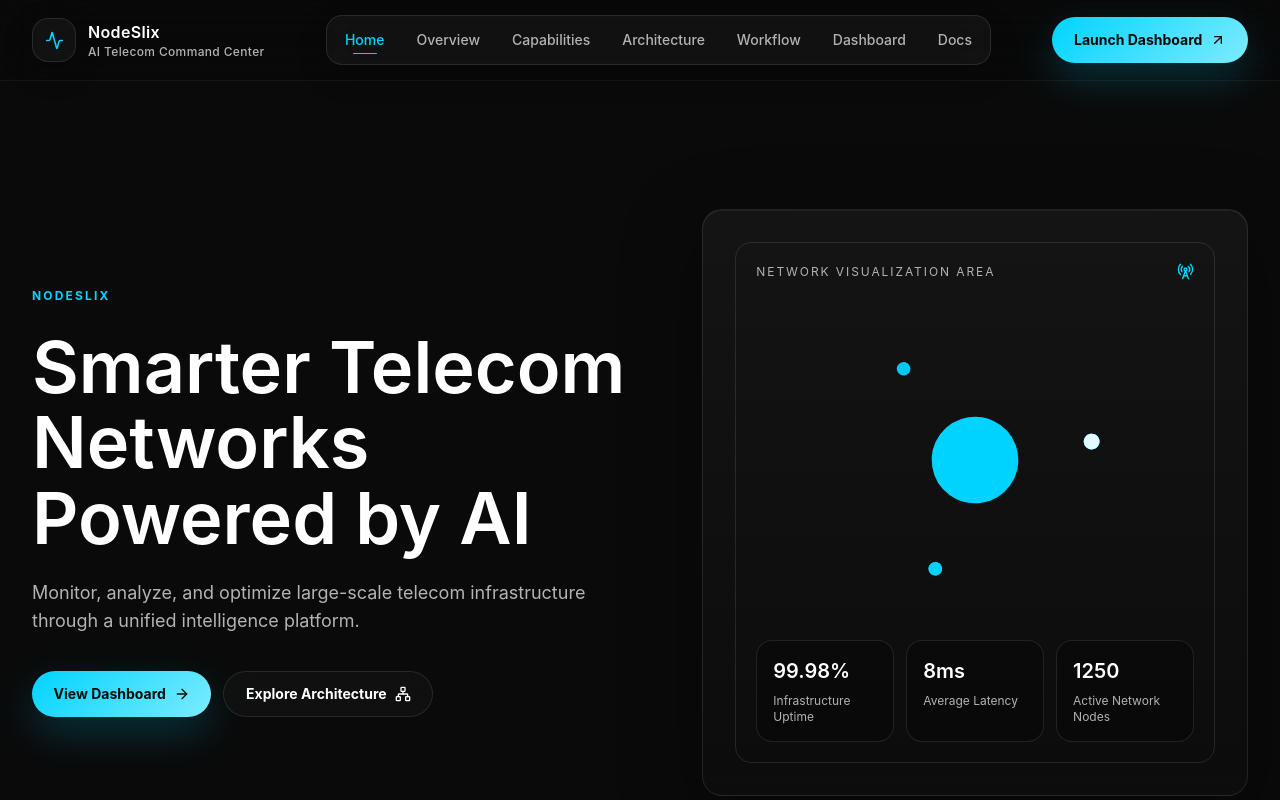
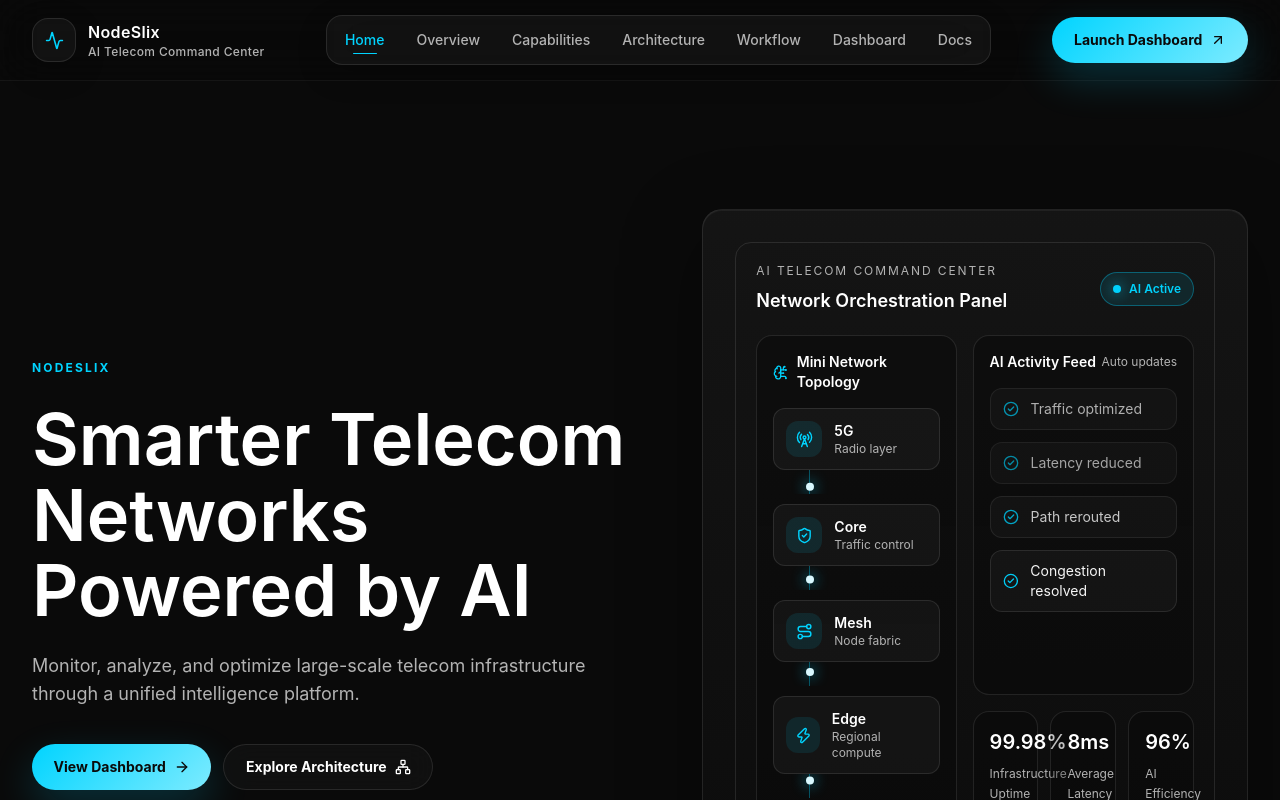
Before and after one commit to nodeslix-web/nodeslix, a React (Vite) app: page / in a window 1280 px wide. Shown: the top 800 px of the page. Built offline with nearby package versions, Linux system fonts and the light colour scheme.

Commit message:
Add some features to features

```diff
--- /dev/null
+++ b/src/components/panels/CommandCenterPanel.jsx
@@ -0,0 +1,131 @@
+import { motion as Motion } from 'framer-motion';
+import { Activity, BrainCircuit, CheckCircle2, RadioTower, Route, ShieldCheck, Zap } from 'lucide-react';
+
+const topologyNodes = [
+  { label: '5G', detail: 'Radio layer', icon: RadioTower },
+  { label: 'Core', detail: 'Traffic control', icon: ShieldCheck },
+  { label: 'Mesh', detail: 'Node fabric', icon: Route },
+  { label: 'Edge', detail: 'Regional compute', icon: Zap },
+  { label: 'IoT', detail: 'Field endpoints', icon: Activity },
+];
+
+const activityItems = [
+  'Traffic optimized',
+  'Latency reduced',
+  'Path rerouted',
+  'Congestion resolved',
+];
+
+const metrics = [
+  { value: '99.98%', label: 'Infrastructure Uptime' },
+  { value: '8ms', label: 'Average Latency' },
+  { value: '96%', label: 'AI Efficiency' },
+];
+
+const CommandCenterPanel = () => {
+  return (
+    <div className="flex h-full min-h-[372px] flex-col justify-between gap-5 rounded-2xl border border-white/10 bg-[radial-gradient(circle_at_top,rgba(0,212,255,0.16),transparent_36%),rgba(10,10,10,0.72)] p-5 sm:min-h-[476px]">
+      <div className="flex items-center justify-between gap-4">
+        <div>
+          <p className="text-xs uppercase tracking-[0.16em] text-nodeslix-muted">
+            AI Telecom Command Center
+          </p>
+          <h3 className="mt-2 text-lg font-semibold text-white">Network Orchestration Panel</h3>
+        </div>
+
+        <Motion.div
+          animate={{ opacity: [0.72, 1, 0.72] }}
+          transition={{ duration: 2.8, repeat: Infinity, ease: 'easeInOut' }}
+          className="inline-flex items-center gap-2 rounded-full border border-nodeslix-accent/35 bg-nodeslix-accent/10 px-3 py-2 text-xs font-semibold text-nodeslix-accent"
+        >
+          <span className="size-2 rounded-full bg-nodeslix-accent shadow-[0_0_14px_rgba(0,212,255,0.8)]" />
+          AI Active
+        </Motion.div>
+      </div>
+
+      <div className="grid gap-4 lg:grid-cols-[0.95fr_1.05fr]">
+        <div className="rounded-2xl border border-white/10 bg-black/25 p-4">
+          <div className="mb-4 flex items-center gap-2 text-sm font-semibold text-white">
+            <BrainCircuit size={17} className="text-nodeslix-accent" />
+            Mini Network Topology
+          </div>
+
+          <div className="space-y-2.5">
+            {topologyNodes.map((node, index) => {
+              const Icon = node.icon;
+
+              return (
+                <div key={node.label}>
+                  <div className="flex items-center gap-3 rounded-xl border border-white/10 bg-white/[0.04] p-3">
+                    <span className="flex size-9 items-center justify-center rounded-xl bg-nodeslix-accent/10 text-nodeslix-accent">
+                      <Icon size={17} />
+                    </span>
+                    <div className="min-w-0">
+                      <p className="text-sm font-semibold text-white">{node.label}</p>
+                      <p className="text-xs text-nodeslix-muted">{node.detail}</p>
+                    </div>
+                  </div>
+
+                  {index < topologyNodes.length - 1 ? (
+                    <div className="relative mx-4 h-6 overflow-hidden">
+                      <div className="absolute left-5 top-0 h-full w-px bg-nodeslix-accent/35" />
+                      <Motion.span
+                        animate={{ y: [-8, 28] }}
+                        transition={{
+                          duration: 1.9,
+                          repeat: Infinity,
+                          delay: index * 0.18,
+                          ease: 'linear',
+                        }}
+                        className="absolute left-[17px] top-0 size-2 rounded-full bg-[#D9F8FF] shadow-[0_0_14px_rgba(0,212,255,0.85)]"
+                      />
+                    </div>
+                  ) : null}
+                </div>
+              );
+            })}
+          </div>
+        </div>
+
+        <div className="grid gap-4">
+          <div className="rounded-2xl border border-white/10 bg-black/25 p-4">
+            <div className="mb-4 flex items-center justify-between">
+              <p className="text-sm font-semibold text-white">AI Activity Feed</p>
+              <span className="text-xs text-nodeslix-muted">Auto updates</span>
+            </div>
+
+            <div className="space-y-3">
+              {activityItems.map((item, index) => (
+                <Motion.div
+                  key={item}
+                  animate={{ opacity: [0.62, 1, 0.62] }}
+                  transition={{
+                    duration: 3.2,
+                    repeat: Infinity,
+                    delay: index * 0.55,
+                    ease: 'easeInOut',
+                  }}
+                  className="flex items-center gap-3 rounded-xl border border-white/10 bg-white/[0.04] px-3 py-2.5"
+                >
+                  <CheckCircle2 size={16} className="text-nodeslix-accent" />
+                  <span className="text-sm text-nodeslix-text">{item}</span>
+                </Motion.div>
+              ))}
+            </div>
+          </div>
+
+          <div className="grid gap-3 sm:grid-cols-3 lg:grid-cols-1 xl:grid-cols-3">
+            {metrics.map((metric) => (
+              <div key={metric.label} className="rounded-2xl border border-white/10 bg-black/25 p-4">
+                <p className="text-xl font-semibold text-white">{metric.value}</p>
+                <p className="mt-2 text-xs leading-5 text-nodeslix-muted">{metric.label}</p>
+              </div>
+            ))}
+          </div>
+        </div>
+      </div>
+    </div>
+  );
+};
+
+export default CommandCenterPanel;
--- a/src/components/sections/Hero.jsx
+++ b/src/components/sections/Hero.jsx
@@ -1,16 +1,7 @@
 import { Link } from 'react-router-dom';
 import { motion as Motion } from 'framer-motion';
-import LottieModule from 'lottie-react';
 import { ArrowRight, Cpu, Network, RadioTower } from 'lucide-react';
-import networkPulse from '../../data/networkPulse.json';
-
-const Lottie = LottieModule.default ?? LottieModule;
-
-const stats = [
-  { label: 'Infrastructure Uptime', value: '99.98%' },
-  { label: 'Average Latency', value: '8ms' },
-  { label: 'Active Network Nodes', value: '1250' },
-];
+import CommandCenterPanel from '../panels/CommandCenterPanel.jsx';
 
 const highlights = [
   { title: 'Network Intelligence', description: 'Unified visibility across telecom operations.', icon: Cpu },
@@ -22,7 +13,7 @@ const Hero = () => {
   return (
     <section id="hero" className="relative scroll-mt-20 overflow-hidden bg-nodeslix-primary py-20 sm:py-28 lg:py-32">
       <div className="app-container">
-        {/* Hero section with messaging and Lottie network visual. */}
+        {/* Hero section with messaging and command-center panel. */}
         <div className="grid items-center gap-10 lg:grid-cols-[1fr_0.9fr] lg:gap-16">
           <Motion.div
             initial={{ opacity: 0, y: 18 }}
@@ -62,23 +53,7 @@ const Hero = () => {
             transition={{ duration: 0.7, delay: 0.1, ease: 'easeOut' }}
             className="panel-shell min-h-[420px] sm:min-h-[540px]"
           >
-            <div className="relative flex h-full min-h-[372px] flex-col justify-between overflow-hidden rounded-2xl border border-white/10 bg-[radial-gradient(circle_at_center,rgba(0,212,255,0.16),transparent_38%),rgba(18,18,18,0.76)] p-5 sm:min-h-[476px]">
-              <div className="flex items-center justify-between text-xs uppercase tracking-[0.16em] text-nodeslix-muted">
-                <span>Network Visualization Area</span>
-                <RadioTower size={17} className="text-nodeslix-accent" />
-              </div>
-              <div className="mx-auto w-full max-w-[360px]">
-                <Lottie animationData={networkPulse} loop className="mx-auto" />
-              </div>
-              <div className="grid gap-3 sm:grid-cols-3">
-                {stats.map((stat) => (
-                  <div key={stat.label} className="rounded-2xl border border-white/10 bg-black/30 p-4">
-                    <p className="text-xl font-semibold text-white">{stat.value}</p>
-                    <p className="mt-2 text-xs text-nodeslix-muted">{stat.label}</p>
-                  </div>
-                ))}
-              </div>
-            </div>
+            <CommandCenterPanel />
           </Motion.div>
         </div>
         <div className="mt-10 grid gap-4 md:grid-cols-3">
--- a/src/components/sections/ProductOverview.jsx
+++ b/src/components/sections/ProductOverview.jsx
@@ -25,7 +25,7 @@ const ProductOverview = () => {
   return (
     <section id="overview" className="section-shell scroll-mt-20 bg-nodeslix-secondary">
       <div className="app-container space-y-12">
-        {/* Product overview section: three-card layout for approval. */}
+        {/* Product overview section with three enterprise summary cards. */}
         <Motion.div
           initial={{ opacity: 0, y: 18 }}
           whileInView={{ opacity: 1, y: 0 }}
```
Also changed, not shown: src/components/sections/Architecture.jsx (+63 -5 lines).
